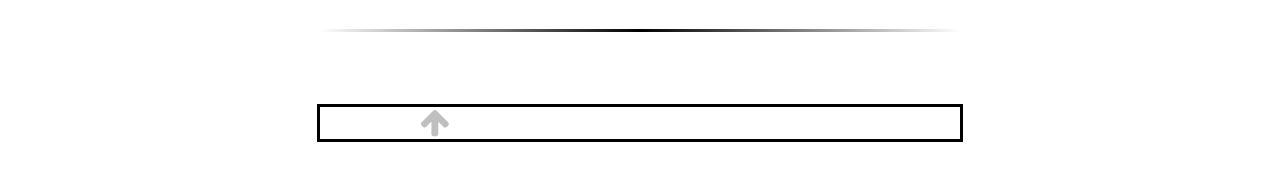
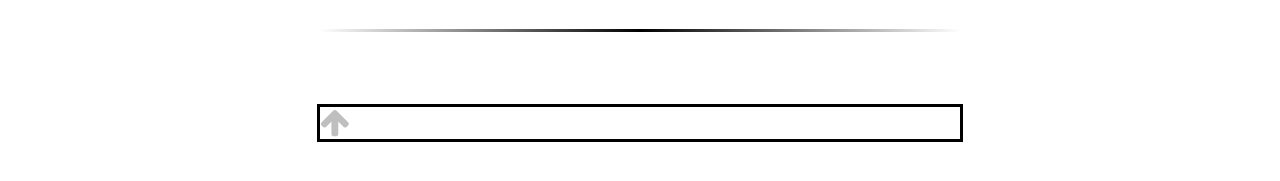
Before and after one commit to JacobHodgins/hodginsjacob, a Jekyll site: the page built from index.html, in a window 1280 px wide. Shown: the part 232-413 px from the top of the page. Built offline with Jekyll 4.4.1, drawn with Linux system fonts in a browser that asks for light colours; the list of posts is cut into pages by our own code.

Commit message:
Update main.css

```diff
--- a/css/main.css
+++ b/css/main.css
@@ -131,7 +131,6 @@ footer {
   text-align: center;
   color: gray;
   opacity: 50%;
-  padding: 10px 100px;
   text-decoration: none;
 }
 
```
